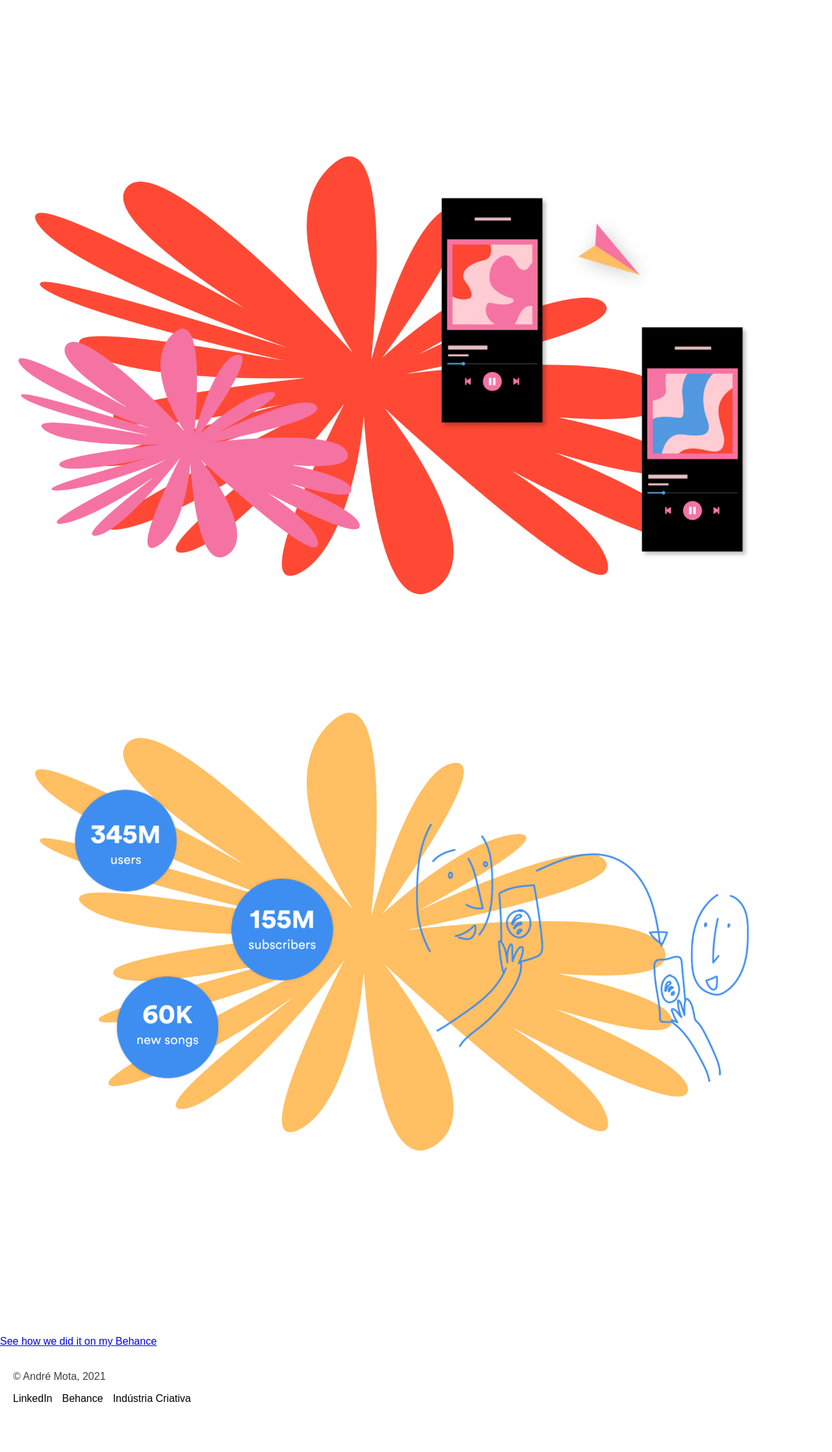
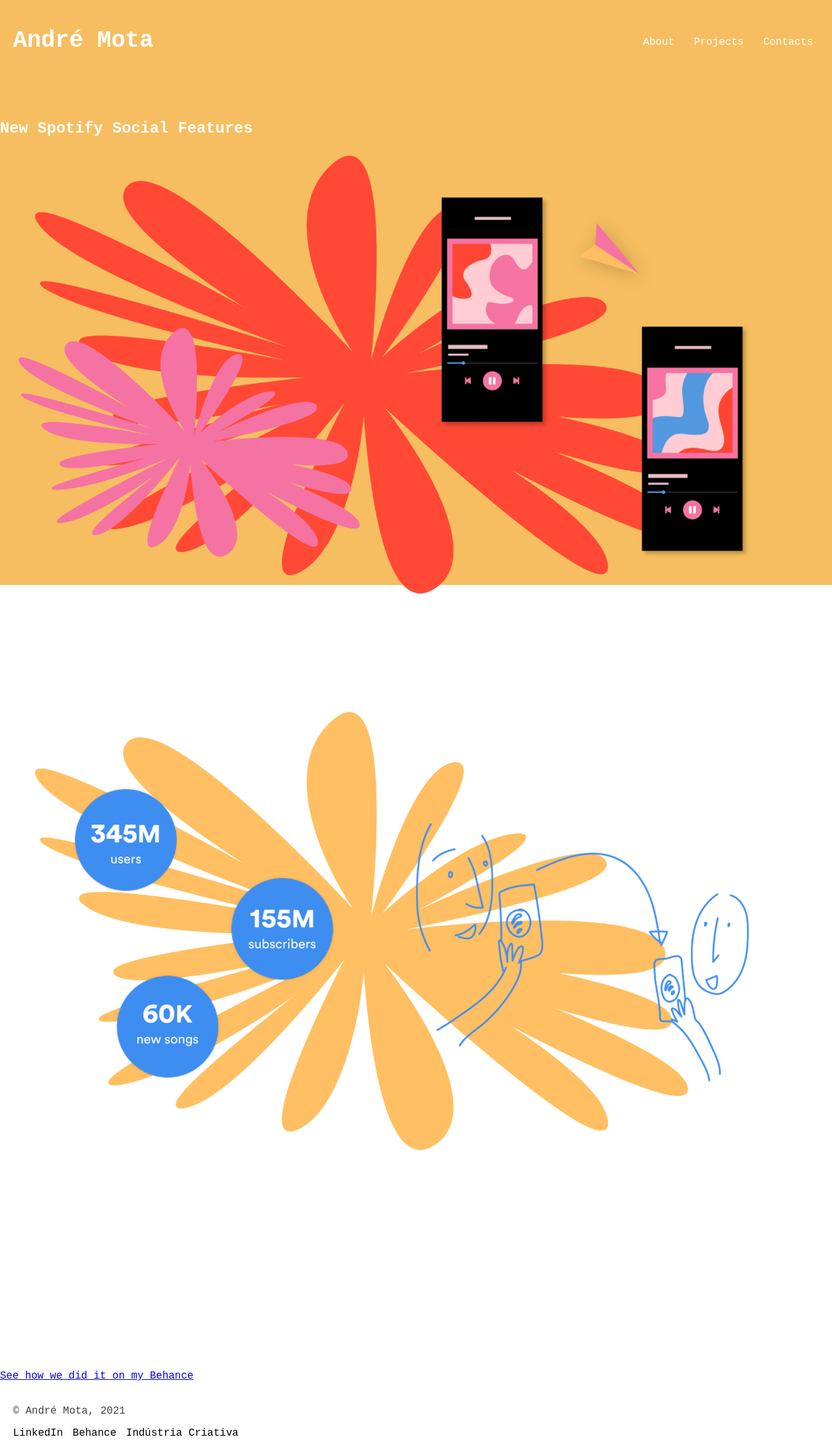
Before and after one commit to andrejpmota/projeto, a Jekyll site: the page built from _projects/spotify.html, in a window 1280 px wide. Shown: the whole page at 65% size. Built offline with Jekyll 4.4.1, drawn with Linux system fonts in a browser that asks for light colours; before the commit the page ends 2181 px from its top, so only the background shows below that.

Commit message:
mais cores
a

```diff
--- a/_projects/plantome.html
+++ b/_projects/plantome.html
@@ -43,4 +43,5 @@
             <li><a href="http://www.instagram.com/plantome.pt/" target="_blank" title="Plantome instagram"> Instagram</a></li>
         </ul>
     </article>
+    <div class="fundo-plantome"></div>
 </body>
--- a/_projects/spotify.html
+++ b/_projects/spotify.html
@@ -36,4 +36,6 @@
         <a href="{{ page.link }}" target="_blank" title="Spotify on behance"> See how we did it on my Behance</a>
 
     </article>
+
+    <div class="fundo-spotify"></div>
 </body>
--- a/_sass/_typography.scss
+++ b/_sass/_typography.scss
@@ -1,7 +1,7 @@
 @import "colors";
 
 @mixin font-principal {
-    font-family: "Roboto Mono", Arial, Helvetica, sans-serif;
+    font-family: "Roboto Mono", Courier New, Arial, Helvetica, sans-serif;
     color: $color-principal;
 }
 
--- a/_sass/portfolio.scss
+++ b/_sass/portfolio.scss
@@ -157,3 +157,33 @@
         @include font-bright-body;
     }
  }
+
+
+ /* PLANTOME */
+
+ .fundo-plantome {
+     background-color: $color-bg-plantome;
+        top: 0;
+        left: 0;
+        bottom: 0;
+        right: 0;
+        /*ver isto depois */
+        width: 100%;
+        height: 100%;
+        position: absolute;
+        z-index: -1;
+ }
+
+ /* SPOTIFY */
+.fundo-spotify {
+    background-color: $color-bg-spotify;
+    top: 0;
+        left: 0;
+        bottom: 0;
+        right: 0;
+        /*ver isto depois */
+        width: 100%;
+        height: 100%;
+        position: absolute;
+        z-index: -1;
+}
```
